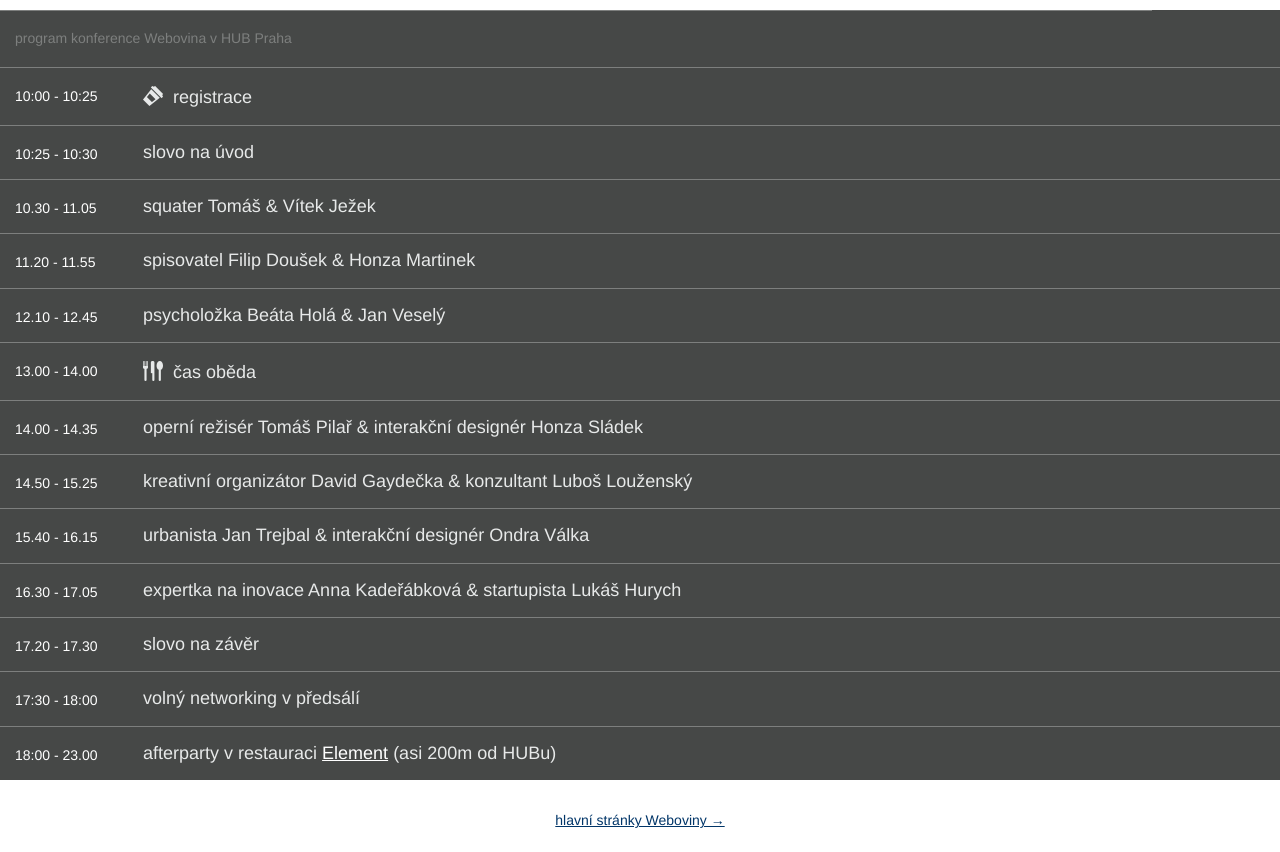
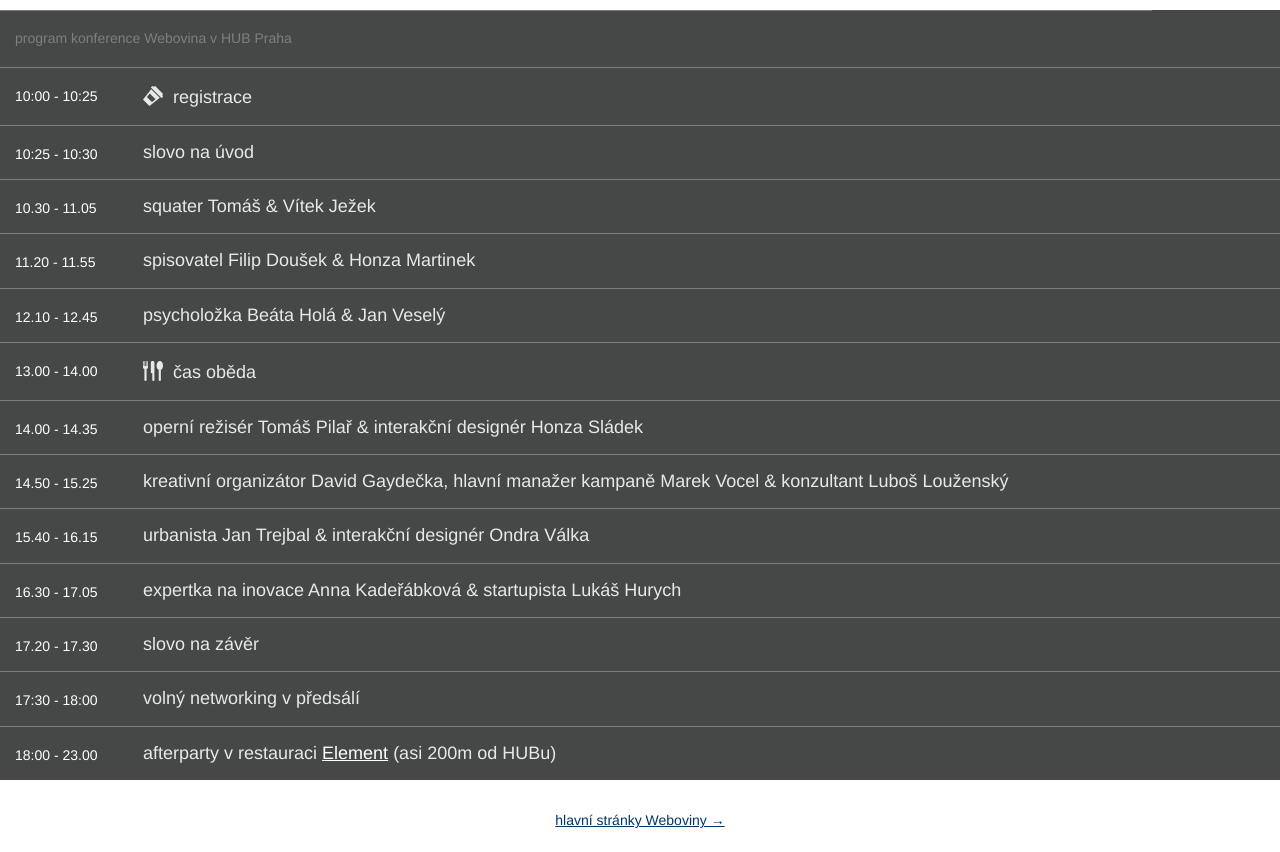
Before and after one commit to Clevis/program-webovina, a plain HTML site: page index.html in a window 1280 px wide. Drawn offline with Linux system fonts and the light colour scheme.

Commit message:
+ Marek Vocel

```diff
--- a/index.html
+++ b/index.html
@@ -63,7 +63,7 @@ License: http://creativecommons.org/licenses/MIT/
 	<dd>operní režisér Tomáš Pilař &amp; interakční designér Honza Sládek</dd>
 
 	<dt><span class="time">14.50 - 15.25</span></dt>
-	<dd>kreativní organizátor David Gaydečka &amp; konzultant Luboš Louženský</dd>
+	<dd>kreativní organizátor David Gaydečka, hlavní manažer kampaně Marek Vocel &amp; konzultant Luboš Louženský</dd>
 
 	<dt><span class="time">15.40 - 16.15</span></dt>
 	<dd>urbanista Jan Trejbal &amp; interakční designér Ondra Válka</dd>
```
